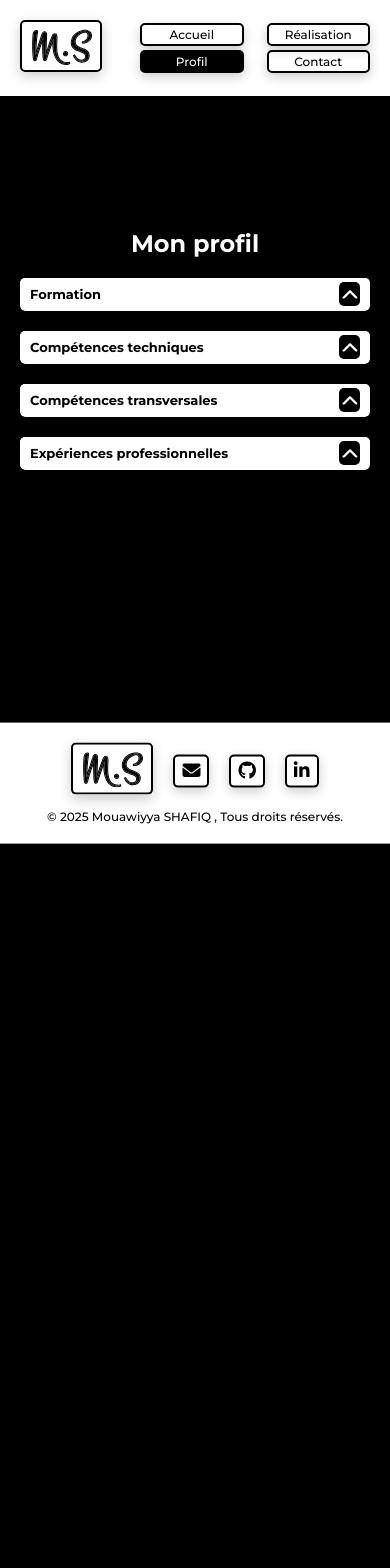
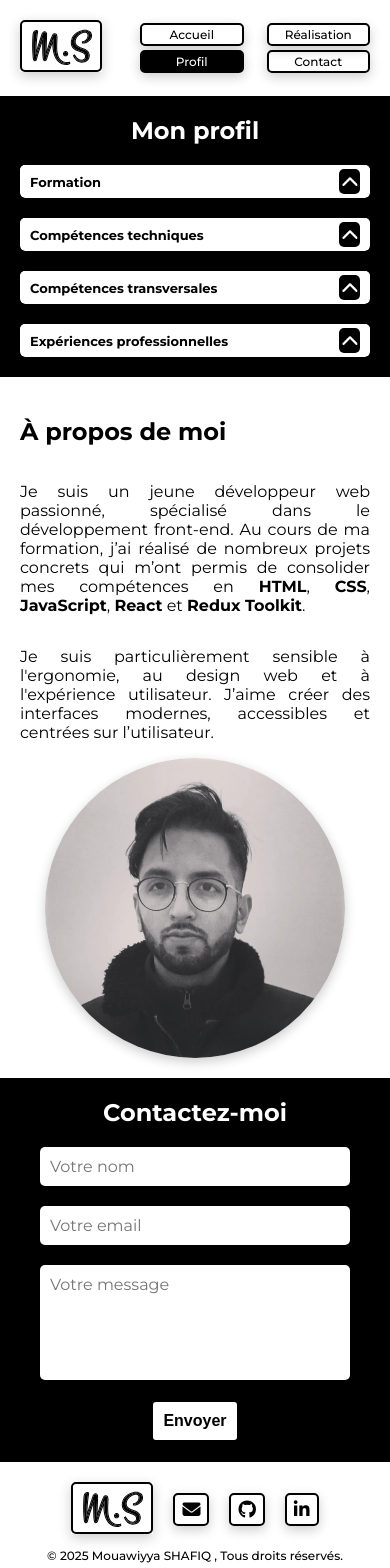
Before and after one commit to MouawiyyaShafiq/Mon-Portfolio, a React (Vite) app: page /about in a window 390 px wide. Shown: the top 1568 px of the page. Before the commit the page ends 844 px from the top, so only its background shows below. Built offline with nearby package versions, Linux system fonts and the light colour scheme.

Commit message:
Ajout du forum de contact sur chaque page

```diff
--- a/src/css/main.css
+++ b/src/css/main.css
@@ -690,7 +690,7 @@
 }
 
 .colapseContainer {
-  padding: 20px 50px;
+  padding: 30px 50px;
   display: flex;
   flex-direction: column;
   align-items: center;
@@ -706,6 +706,64 @@
 .colapseContainer_title {
   color: white;
   margin: 0;
+}
+
+.presentationProfil {
+  display: flex;
+  flex-direction: row-reverse;
+  padding: 20px 50px;
+  gap: 100px;
+  background-color: white;
+  justify-content: center;
+  align-items: center;
+}
+@media (max-width: 768px) {
+  .presentationProfil {
+    padding: 20px;
+    gap: 0px;
+    flex-wrap: wrap;
+  }
+}
+.presentationProfil_text {
+  text-align: justify;
+  color: black;
+  width: 35%;
+  display: flex;
+  flex-direction: column;
+  justify-content: center;
+  margin: 0;
+}
+@media (max-width: 768px) {
+  .presentationProfil_text {
+    text-align: justify;
+    width: 100%;
+    max-width: 500px;
+  }
+}
+.presentationProfil_imgContainer {
+  width: 35%;
+  height: 100%;
+  box-shadow: 0 4px 12px rgba(0, 0, 0, 0.2);
+  border-radius: 50%;
+}
+@media (max-width: 1024px) {
+  .presentationProfil_imgContainer {
+    width: 45%;
+  }
+}
+@media (max-width: 768px) {
+  .presentationProfil_imgContainer {
+    width: 100%;
+    max-width: 300px;
+  }
+}
+.presentationProfil_imgContainer_img {
+  width: 100%;
+  height: 100%;
+  -o-object-fit: cover;
+     object-fit: cover;
+  border-radius: 50%;
+  display: block;
 }
 
 .pageErrorContainer {
@@ -822,13 +880,4 @@ body {
   background-color: black;
   font-family: "Montserrat", sans-serif;
   margin: 0;
-}
-body #root {
-  height: 100vh;
-}
-body #root main {
-  min-height: 60vh;
-  display: flex;
-  flex-direction: column;
-  justify-content: center;
 }/*# sourceMappingURL=main.css.map */
--- a/src/pages/pageProfil.jsx
+++ b/src/pages/pageProfil.jsx
@@ -1,4 +1,6 @@
 import Colapse from "../components/colapse"
+import ContactForm from "../components/contactForm"
+import photoProfil from '../images/photo_de_profil.jpg'
 
 function PageAbout () {
 
@@ -29,6 +31,24 @@ function PageAbout () {
                                 Nous organisons également des ateliers sur la sécurité domestique pour nos hôtes."
                 />
             </section>
+            <section className="presentationProfil">
+                <div className="presentationProfil_text">
+                    <h2>À propos de moi</h2>
+                    <p>
+                        Je suis un jeune développeur web passionné, spécialisé dans le développement front-end.
+                        Au cours de ma formation, j’ai réalisé de nombreux projets concrets qui m’ont permis de consolider mes compétences en
+                        <strong> HTML</strong>, <strong>CSS</strong>, <strong>JavaScript</strong>, <strong>React</strong> et <strong>Redux Toolkit</strong>.
+                    </p>
+                    <p>
+                        Je suis particulièrement sensible à l'ergonomie, au design web et à l'expérience utilisateur.
+                        J’aime créer des interfaces modernes, accessibles et centrées sur l’utilisateur.
+                    </p>
+                </div>
+                <div className="presentationProfil_imgContainer">
+                    <img className="presentationProfil_imgContainer_img" src={photoProfil} alt='photo de profil'></img>
+                </div>
+            </section>
+            <ContactForm></ContactForm>
         </>
 
     )
--- a/src/pages/pageWorks.jsx
+++ b/src/pages/pageWorks.jsx
@@ -2,6 +2,7 @@ import { useEffect } from "react"
 import { useState } from "react"
 import Card from "../components/card"
 import { useNavigate } from "react-router-dom"
+import ContactForm from "../components/contactForm"
 
 function PageWorks () {
 
@@ -42,6 +43,7 @@ function PageWorks () {
                 {projectList.map((project)=>{ return <Card key={project.id} cardImg={project.cover} cardTitle={project.title} id={project.id}/>})}
             </div>
         </section>
+        <ContactForm></ContactForm>
         </>
     )
 
--- a/src/sass/main.scss
+++ b/src/sass/main.scss
@@ -13,14 +13,4 @@ body {
     background-color: $color-secondary;
     font-family: $font-main;
     margin: 0;
-    & #root{
-        height: 100vh;
-        & main{
-            min-height: 60vh;
-            display: flex;
-            flex-direction: column;
-            justify-content: center;
-        }
-    }
-
 }
--- a/src/sass/pages/_pageProfil.scss
+++ b/src/sass/pages/_pageProfil.scss
@@ -1,7 +1,7 @@
 @import "../components/colapse";
 
 .colapseContainer{
-    padding: 20px 50px;
+    padding: 30px 50px;
     display: flex;
     flex-direction: column;
     align-items: center;
@@ -19,3 +19,60 @@
     }
 
 }
+
+.presentationProfil{
+    display: flex;
+    flex-direction: row-reverse;
+    padding: 20px 50px;
+    gap: 100px;
+    background-color: $color-primary;
+    justify-content: center;
+    align-items: center;
+
+    @media (max-width: 768px) {
+        padding: 20px;
+        gap: 0px;
+        flex-wrap: wrap;
+    }
+
+    &_text{
+        text-align: justify;
+        color: $color-secondary;
+        width: 35%;
+        display: flex;
+        flex-direction: column;
+        justify-content: center;
+        margin: 0;
+
+        @media (max-width: 768px) {
+            text-align: justify;
+            width: 100%;
+            max-width: 500px;
+        }
+    }
+
+    &_imgContainer{
+        width: 35%;
+        height: 100%;
+        box-shadow: 0 4px 12px rgba(0, 0, 0, 0.2);
+        border-radius: 50%;
+
+        @media (max-width: 1024px) {
+            width: 45%;
+        }
+
+        @media (max-width: 768px) {
+            width: 100%;
+            max-width: 300px;
+        }
+
+
+        &_img{
+            width: 100%;
+            height: 100%;
+            object-fit: cover;
+            border-radius: 50%;
+            display: block;
+        }
+    }
+}
```
Also changed, not shown: 1 other file (tests, documents, lock files or other folders).
